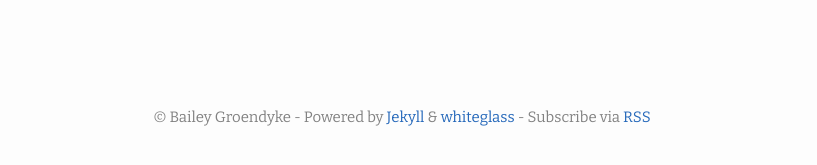
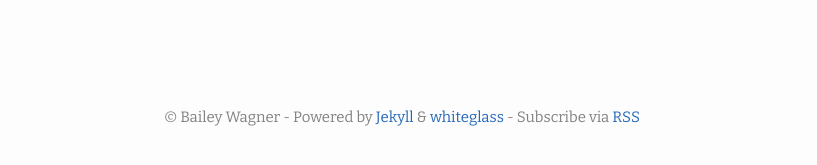
Before and after one commit to elusivebailey/elusivebailey.github.io, a Jekyll site: the page built from index.html, in a window 1280 px wide and 900 px high, scrolled down 4690 px. Shown: the part 727-892 px from the top of the window, without its empty margins (238-1055 px from the left). Built offline with Jekyll 4.4.1, drawn with Linux system fonts in a browser that asks for light colours; the list of posts is cut into pages by our own code; some of the changed text lies outside the part shown.

Commit message:
changed name in the config file

```diff
--- a/_config.yml
+++ b/_config.yml
@@ -13,8 +13,8 @@
 # you will see them accessed via {{ site.title }}, {{ site.author }}, and so on.
 # You can create any custom variable you would like, and they will be accessible
 # in the templates via {{ site.myvariable }}.
-title: Bailey Groendyke
-author: Bailey Groendyke
+title: Bailey Wagner
+author: Bailey Wagner
 description: Looking at the world through art and science.
 baseurl: # the subpath of your site, e.g. /blog
 url: "https://elusivebailey.github.io" # the base hostname & protocol for your site, e.g. http://example.com
```
Also changed, not shown: about.md (+1 -1 lines).
